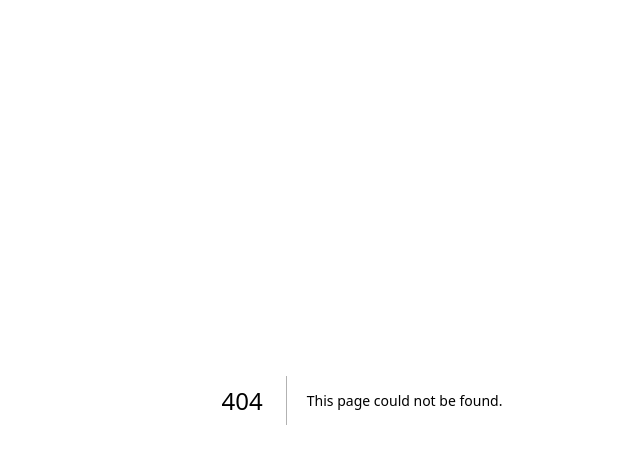
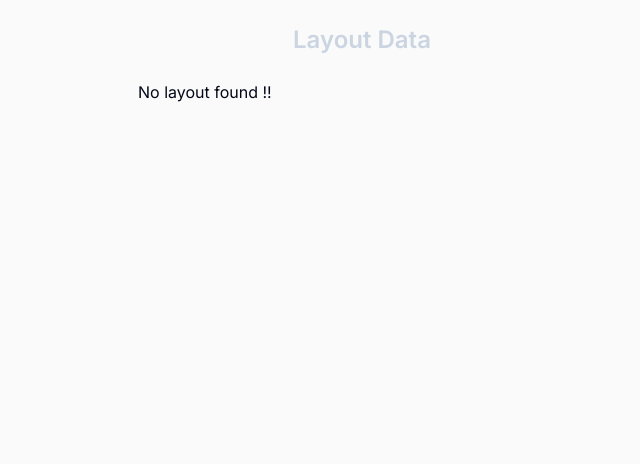
Before and after one commit to thatcatinsomnia/dnd, a Next.js app: page /layout-data in a window 1280 px wide. Before the commit this address had no page. Shown: the top 464 px of the page, without its empty margins (278-918 px from the left). Built offline with nearby package versions, Linux system fonts and the light colour scheme.

Commit message:
layout data

```diff
--- /dev/null
+++ b/app/layout-data/page.tsx
@@ -0,0 +1,13 @@
+import LayoutJsonPreview from "#/components/LayoutJsonPreview";
+
+export default function LayoutDataPage() {
+    return (
+        <div>
+            <h2 className="p-6 text-2xl font-semibold text-center text-slate-300">Layout Data</h2>
+
+            <div className="max-w-md mx-auto">
+                <LayoutJsonPreview />
+            </div>
+        </div>
+    );
+}
--- /dev/null
+++ b/components/LayoutJsonPreview/LayoutJsonPreview.tsx
@@ -0,0 +1,27 @@
+"use client";
+
+import type { LayoutElement } from "#/stores/useLayoutElementsStore";
+import { useState, useEffect, Suspense } from "react";
+
+export default function LayoutJsonPreview() {
+    const [isLoading, setIsLoading] = useState(true);
+    const [layout, setLayout] = useState<LayoutElement[]>([]);
+
+    useEffect(() => {
+        const localLayout = localStorage.getItem("layout");
+        if (localLayout) {
+            setLayout(JSON.parse(localLayout));
+        }
+        setIsLoading(false);
+    }, []);
+
+    if (isLoading) {
+        return <div className="h-44 flex items-center justify-center">Loading...</div>;
+    }
+
+    return (
+        <div>
+            {layout.length > 0 ? <pre>{JSON.stringify(layout, null, 2)}</pre> : <div>No layout found !!</div>}
+        </div>
+    );
+}
--- /dev/null
+++ b/components/LayoutJsonPreview/index.ts
@@ -0,0 +1,2 @@
+export * from './LayoutJsonPreview';
+export { default } from './LayoutJsonPreview';
--- a/components/ui/button.tsx
+++ b/components/ui/button.tsx
@@ -5,7 +5,7 @@ import { cva, type VariantProps } from "class-variance-authority"
 import { cn } from "#/lib/utils"
 
 const buttonVariants = cva(
-  "inline-flex items-center justify-center whitespace-nowrap rounded-md text-sm font-medium ring-offset-background transition-colors focus-visible:outline-none focus-visible:ring-2 focus-visible:ring-ring focus-visible:ring-offset-2 disabled:pointer-events-none disabled:opacity-50",
+  "inline-flex items-center justify-center whitespace-nowrap rounded text-sm font-medium ring-offset-background transition-colors focus-visible:outline-none focus-visible:ring-2 focus-visible:ring-ring focus-visible:ring-offset-2 disabled:pointer-events-none disabled:opacity-50",
   {
     variants: {
       variant: {
@@ -20,9 +20,9 @@ const buttonVariants = cva(
         link: "text-primary underline-offset-4 hover:underline",
       },
       size: {
-        default: "h-10 px-4 py-2",
-        sm: "h-9 rounded-md px-3",
-        lg: "h-11 rounded-md px-8",
+        default: "px-4 py-1.5",
+        sm: "rounded px-3 py-1.5 text-xs",
+        lg: "rounded px-8 py-3",
         icon: "h-10 w-10",
       },
     },
--- a/components/ui/input.tsx
+++ b/components/ui/input.tsx
@@ -11,7 +11,7 @@ const Input = React.forwardRef<HTMLInputElement, InputProps>(
       <input
         type={type}
         className={cn(
-          "flex h-10 w-full rounded-md border border-input bg-background px-3 py-2 text-sm ring-offset-background file:border-0 file:bg-transparent file:text-sm file:font-medium placeholder:text-muted-foreground focus-visible:outline-none focus-visible:ring-2 focus-visible:ring-ring focus-visible:ring-offset-2 disabled:cursor-not-allowed disabled:opacity-50",
+          "flex h-10 w-full rounded-sm border border-input bg-background px-3 py-2 text-sm ring-offset-background file:border-0 file:bg-transparent file:text-sm file:font-medium placeholder:text-muted-foreground focus-visible:outline-none focus-visible:ring-2 focus-visible:ring-ring focus-visible:ring-offset-2 disabled:cursor-not-allowed disabled:opacity-50",
           className
         )}
         ref={ref}
```
Also changed, not shown: app/layout.tsx (indentation only).
